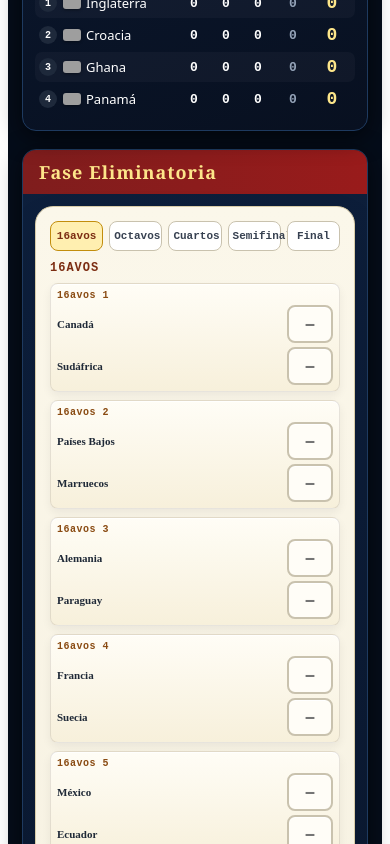
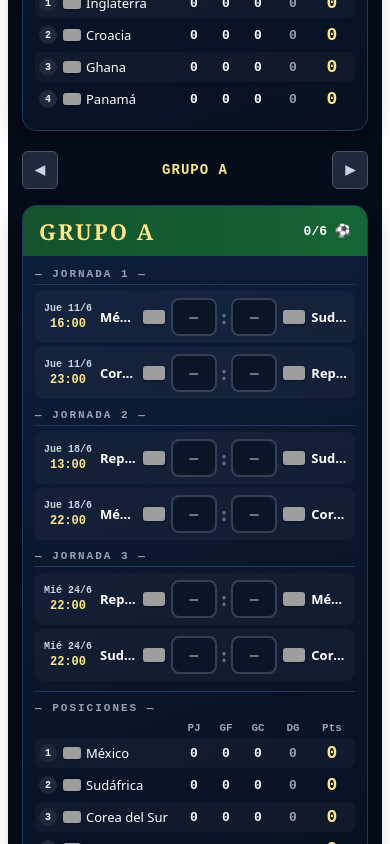
Before and after one commit to Mauromartinezgit/fixture-mundial, a React (Vite) app: page / in a window 390 px wide. Shown: the part 8520-9364 px from the top of the page. Built offline with nearby package versions, Linux system fonts and the light colour scheme; grey boxes are pictures that could not be loaded.

Commit message:
Add carousel for groups in mobile view - single group at a time with navigation buttons

```diff
--- a/src/App.jsx
+++ b/src/App.jsx
@@ -888,6 +888,7 @@ export default function App() {
   const [scores, setScores] = useState(loadScores);
   const [useProvidedTable, setUseProvidedTable] = useState(true);
   const [activeMobileKoRound, setActiveMobileKoRound] = useState("R32");
+  const [activeGroupMobile, setActiveGroupMobile] = useState(0);
   const [isMobileView, setIsMobileView] = useState(() => {
     if (typeof window === "undefined") return false;
     return window.innerWidth <= 900;
@@ -971,9 +972,13 @@ export default function App() {
         * { box-sizing: border-box; }
         .ko-mobile { display: none; }
         .ko-desktop { display: block; }
+        .grupos-desktop { display: grid; }
+        .grupos-mobile { display: none; }
         @media (max-width: 900px) {
           .ko-mobile { display: block; }
           .ko-desktop { display: none; }
+          .grupos-desktop { display: none; }
+          .grupos-mobile { display: block; }
         }
       `}</style>
 
@@ -1028,17 +1033,50 @@ export default function App() {
         </div>
       </div>
 
-      {/* GRUPOS */}
+      {/* GRUPOS - DESKTOP */}
       <div style={{
         maxWidth:1400, margin:"0 auto",
         padding:"20px 14px 0",
         display:"grid",
         gridTemplateColumns:"repeat(auto-fill,minmax(300px,1fr))",
         gap:16,
-      }}>
+      }} className="grupos-desktop">
         {Object.keys(GROUPS_DATA).map((gKey) => (
           <GroupCard key={gKey} gKey={gKey} scores={scores} onScore={onScore} />
         ))}
+      </div>
+
+      {/* GRUPOS - MOBILE CAROUSEL */}
+      <div style={{
+        maxWidth:1400, margin:"0 auto",
+        padding:"20px 14px 0",
+      }} className="grupos-mobile">
+        <div style={{ display:"flex", alignItems:"center", gap:12, marginBottom:16 }}>
+          <button onClick={() => setActiveGroupMobile((p) => (p - 1 + Object.keys(GROUPS_DATA).length) % Object.keys(GROUPS_DATA).length)} style={{
+            background:"#1e293b", border:"1px solid #475569",
+            color:"#cbd5e1", padding:"8px 12px", borderRadius:6,
+            cursor:"pointer", fontSize:16, fontFamily:"monospace", fontWeight:700,
+          }}>
+            ◀
+          </button>
+          <div style={{
+            flex:1, textAlign:"center",
+            fontSize:14, color:"#fde68a", fontFamily:"monospace",
+            fontWeight:700, textTransform:"uppercase", letterSpacing:1,
+          }}>
+            Grupo {Object.keys(GROUPS_DATA)[activeGroupMobile]}
+          </div>
+          <button onClick={() => setActiveGroupMobile((p) => (p + 1) % Object.keys(GROUPS_DATA).length)} style={{
+            background:"#1e293b", border:"1px solid #475569",
+            color:"#cbd5e1", padding:"8px 12px", borderRadius:6,
+            cursor:"pointer", fontSize:16, fontFamily:"monospace", fontWeight:700,
+          }}>
+            ▶
+          </button>
+        </div>
+        {Object.keys(GROUPS_DATA).length > 0 && (
+          <GroupCard key={Object.keys(GROUPS_DATA)[activeGroupMobile]} gKey={Object.keys(GROUPS_DATA)[activeGroupMobile]} scores={scores} onScore={onScore} />
+        )}
       </div>
 
 
```
